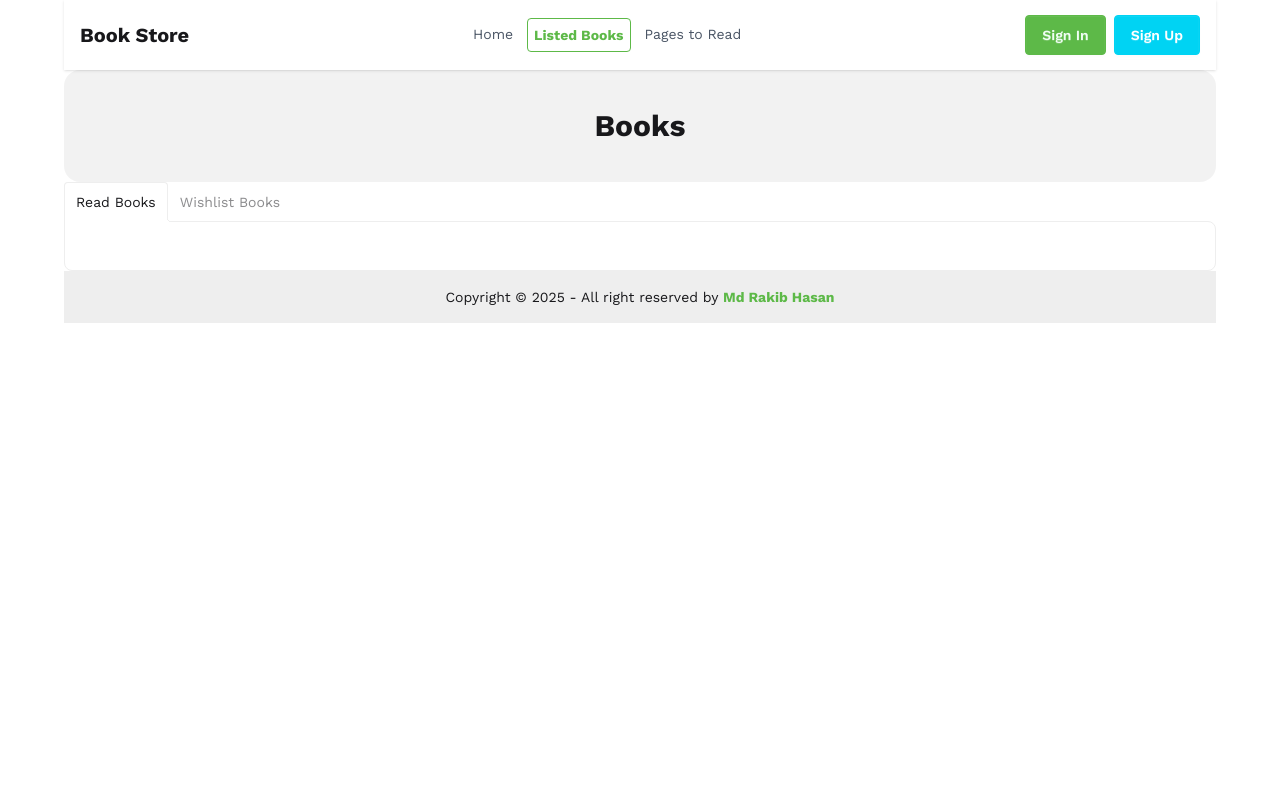
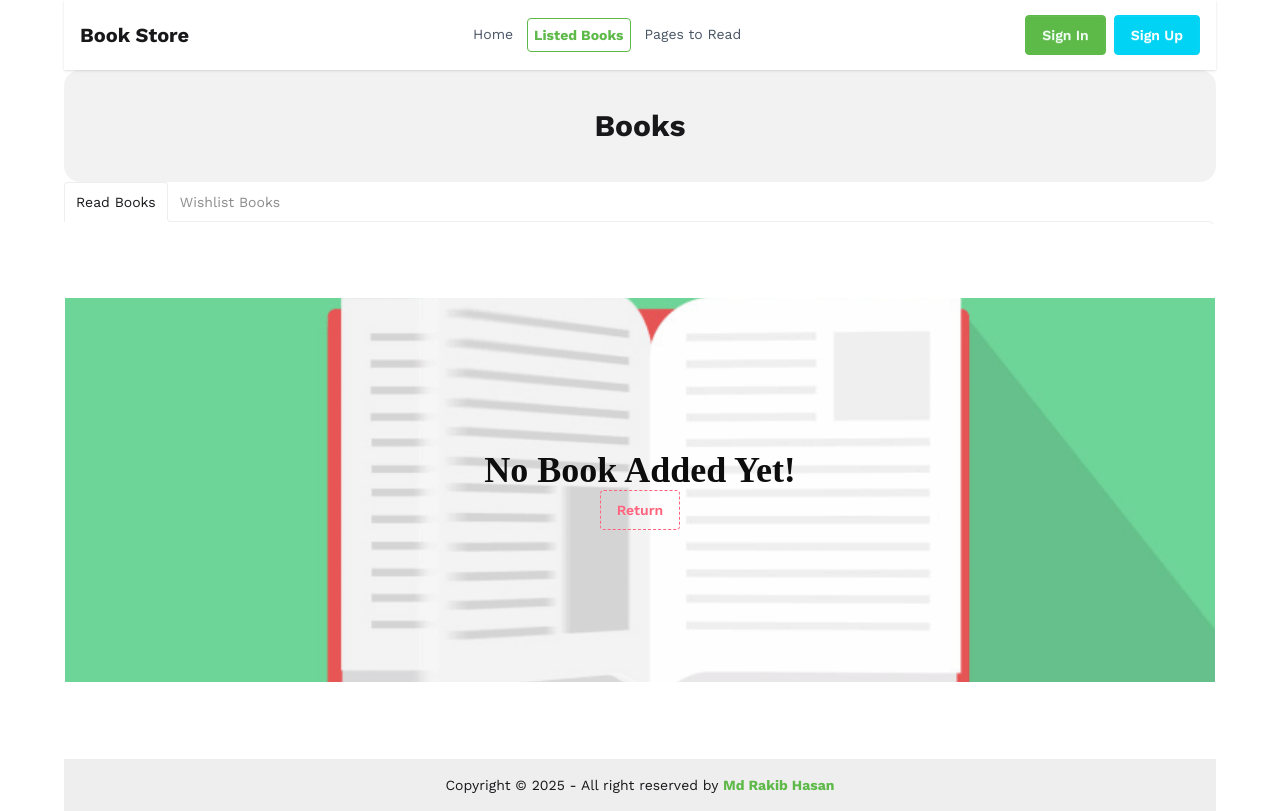
Before and after one commit to rakib-hasan-78/book-store, a React (Vite) app: page /listed-books in a window 1280 px wide. Built offline with nearby package versions, Linux system fonts and the light colour scheme; a web font is replaced by a local one.

Commit message:
card info half done

```diff
--- a/package.json
+++ b/package.json
@@ -16,6 +16,7 @@
     "prop-types": "^15.8.1",
     "react": "^19.1.0",
     "react-dom": "^19.1.0",
+    "react-icons": "^5.5.0",
     "react-router-dom": "^7.6.0",
     "react-toastify": "^11.0.5",
     "sort-by": "^1.2.0",
--- a/src/components/BookDetail/BookDetail.jsx
+++ b/src/components/BookDetail/BookDetail.jsx
@@ -92,7 +92,7 @@ const BookDetail = () => {
                     <button
                     onClick={returnHandler}
                      className="btn xxs:btn-xs lg:btn-md bg-red-400 border-red-400 text-red-100">
-                        ReturnX
+                        Return
                     </button>
                 </div>
             </div>
--- /dev/null
+++ b/src/components/EmptyState/EmptyState.jsx
@@ -0,0 +1,20 @@
+import React from 'react';
+import emptyState from '../../assets/empty-list-state.gif';
+import { useNavigate } from 'react-router-dom';
+
+const EmptyState = () => {
+    const returnNavigate = useNavigate();
+    return (
+        <div
+        className="w-full py-38 my-14 flex flex-wrap flex-col items-center justify-center bg-cover bg-center bg-no-repeat relative z-10 before:content-[''] before:absolute before:top-0 before:left-0 before:w-full before:h-full before:bg-stone-200/5 before:bg-opacity-40 before:-z-10"
+        style={{ backgroundImage: `url(${emptyState})` }}
+        >
+         <h3 className='font-serif capitalize font-bold text-4xl text-title'>
+         no book added yet!
+         </h3>
+         <button onClick={()=>returnNavigate(-1)} className="btn btn-dash btn-error capitalize hover:text-red-50">return</button>
+        </div>
+    );
+};
+
+export default EmptyState;
--- /dev/null
+++ b/src/components/InfoCard/InfoCard.jsx
@@ -0,0 +1,42 @@
+import React from 'react';
+import { SlLocationPin } from "react-icons/sl";
+import { HiOutlineUsers } from "react-icons/hi";
+
+
+const InfoCard = ({book}) => {
+    const {author, bookName, category, image, rating, tags, yearOfPublishing, totalPages} = book;
+    return (
+        <div
+        className='w-full h-72 border border-gray-200/90 rounded-2xl flex items-center px-5 space-x-6'>
+            <div className='w-56 h-56 bg-hero rounded-2xl flex items-center justify-center'>
+                <img className='w-32 h-44' src={image} alt="#" />
+            </div>
+            {/* reading book info */}
+            <div className='h-56 flex flex-col space-y-4'>
+                <h3 className='font-serif capitalize text-2xl font-bold mb-3'>{bookName}</h3>
+                <h4 className='capitalize font-medium text-base text-title/70'>by : {author}</h4>
+                <div className='w-full h-auto flex items-center justify-start space-x-5'>
+                    <div className='flex items-center space-x-3'>
+                        <h4 className='capitalize font-bold text-base text-shadow-title'>tag</h4>
+                        {
+                            tags.map(tag=> <div key={tag} className='badge badge-soft badge-success'>
+                                <span className='text-project-green font-bold'>
+                                    #{tag}
+                                </span>
+                            </div> )
+                        }
+                    </div>
+                    <div className='flex flex-col space-y-4'>
+                        {/* publishing year */}
+                        <div className='flex items-center space-x-3 text-base capitalize font-medium text-title/70'>
+                            <SlLocationPin />
+                            <h5>year of publishing : {yearOfPublishing}</h5>
+                        </div>
+                    </div>
+                </div>
+            </div>
+        </div>
+    );
+};
+
+export default InfoCard;
--- a/src/components/Tab/Tab.jsx
+++ b/src/components/Tab/Tab.jsx
@@ -1,6 +1,11 @@
 import React from 'react';
+import { useBook } from '../../../utilities/BookContext/BookContext';
+import EmptyState from './../EmptyState/EmptyState';
+import InfoCard from '../InfoCard/InfoCard';
 
 const Tab = () => {
+    const {readBooks} = useBook();
+
     return (
         <div>
             {/* name of each tab group should be unique */}
@@ -9,15 +14,20 @@ const Tab = () => {
                 <input type="radio" name="my_tabs_4" defaultChecked  />
                 Read Books
             </label>
-            <div className="tab-content bg-base-100 border-base-300 p-6">
-
+            <div className="tab-content bg-base-100 border-t-base-300">
+                <div className='w-full h-auto flex flex-col space-y-3 my-5 border-none'>
+                    {
+                        readBooks.length===0 ? <EmptyState />
+                        : readBooks.map(book=> <InfoCard key={book.bookId} book={book} /> )
+                    }
+                </div>
             </div>
 
             <label className="tab">
                 <input type="radio" name="my_tabs_4" />
                 Wishlist Books
             </label>
-            <div className="tab-content bg-base-100 border-base-300 p-6">Tab content 2</div>
+            <div className="tab-content bg-base-100 border-t-base-300 p-6">Tab content 2</div>
 
             </div>
 
--- a/src/pages/Books/Books.jsx
+++ b/src/pages/Books/Books.jsx
@@ -1,11 +1,8 @@
-import React, { useState } from 'react';
-import { useBook } from '../../../utilities/BookContext/BookContext';
+import React  from 'react';
 import PageHero from '../../components/PageHero/PageHero';
 import Tab from '../../components/Tab/Tab';
 
 const Books = () => {
-    const [buttonType, setButtonType] = useState('readingList');
-    const {readBooks, wishList} = useBook();
 
     return (
         <div className='w-full h-auto'>
--- a/utilities/BookContext/BookContext.jsx
+++ b/utilities/BookContext/BookContext.jsx
@@ -9,9 +9,10 @@ export const useBook =()=> useContext(bookContext);
 const BookContext = ({children}) => {
     const  [readBooks, setReadBooks] = useState([]);
     const [wishList, setWishList] = useState([]);
+    console.log(readBooks);
 
     const readingHandler = book=>{
-         if (readBooks.find(book=>book.bookId===book.bookId)) {
+         if (readBooks.find(listedBook=>listedBook.bookId===book.bookId)) {
                 toast.error(`Error! You can't add a book twice here`, {
                     position:'top-center'
                 });
@@ -25,7 +26,7 @@ const BookContext = ({children}) => {
          }
     }
     const wishListHandler = book =>{
-        if(wishList.find(book=>book.bookId===book.bookId)){
+        if(wishList.find(selectedBook=>selectedBook.bookId===book.bookId)){
             toast.error(`Error! Already in your wishlist`,{
                 position:'top-center',
             });
```
Also changed, not shown: src/assets/empty-list-state.gif (added), 1 other file (tests, documents, lock files or other folders).
